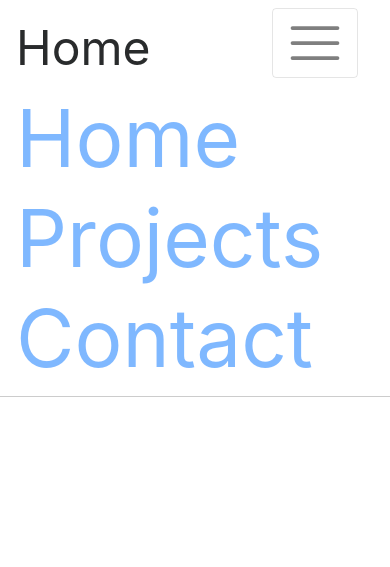
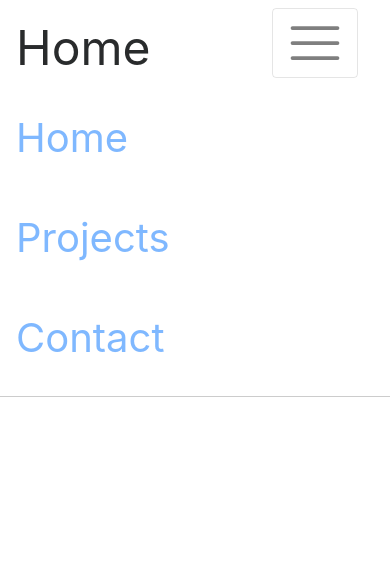
Before and after one commit to jgawrylkowicz/jgawrylkowicz.github.io, a PHP site: page / in a window 390 px wide, after a click that opens the changed part. Shown: the top 567 px of the page. Run offline with PHP 8.4, Linux system fonts and the light colour scheme.

Commit message:
update mobile support

```diff
--- a/css/scrolling-nav.css
+++ b/css/scrolling-nav.css
@@ -251,7 +251,7 @@ screen and (-webkit-max-device-pixel-ratio: 3){
 
         .navbar-light .navbar-nav .nav-link {
             height: 100px;
-            font-size: 5em;
+            font-size: 2.5em;
             -webkit-box-pack: justify;
             -webkit-box-align: center;
             border-bottom: none;
```
